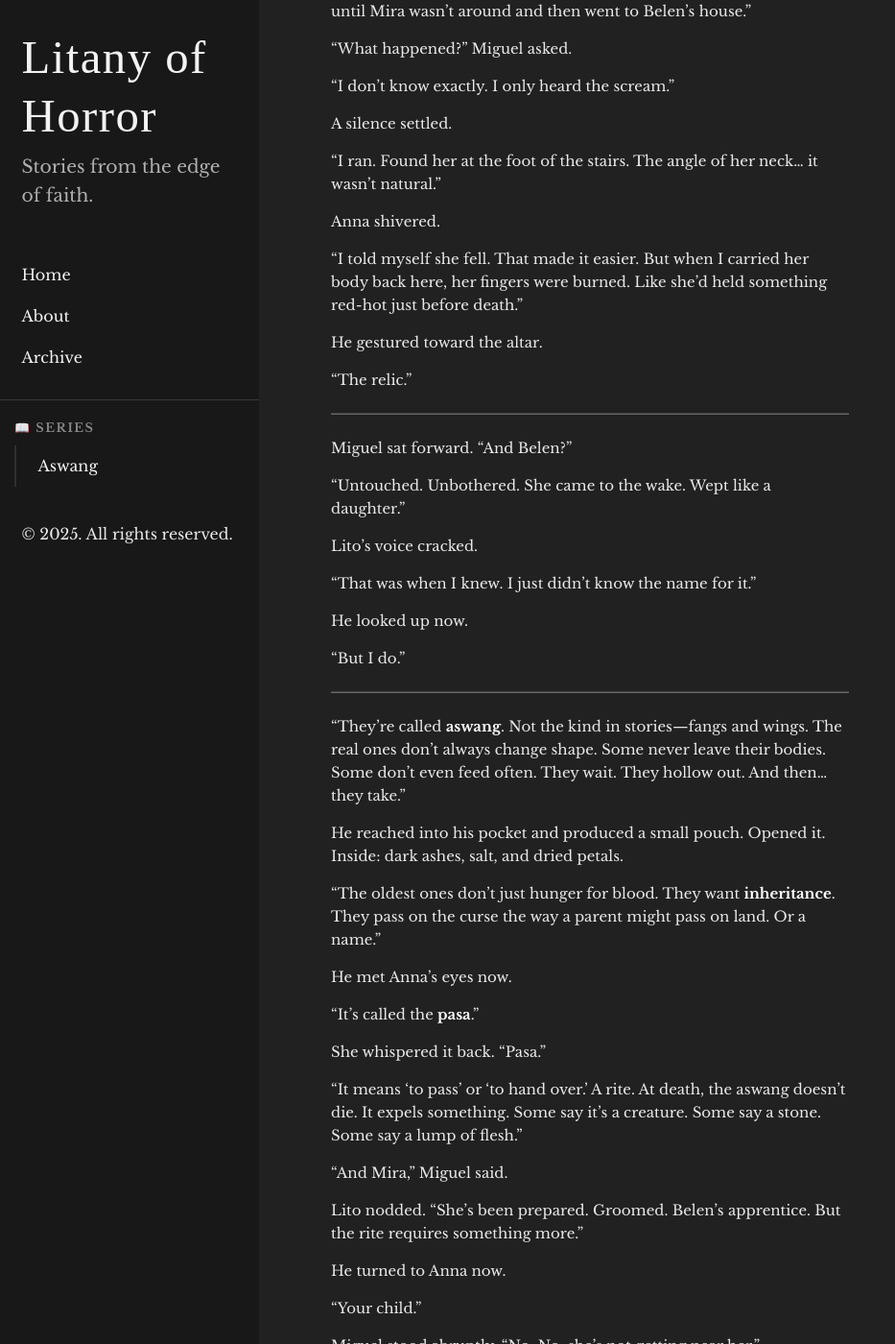
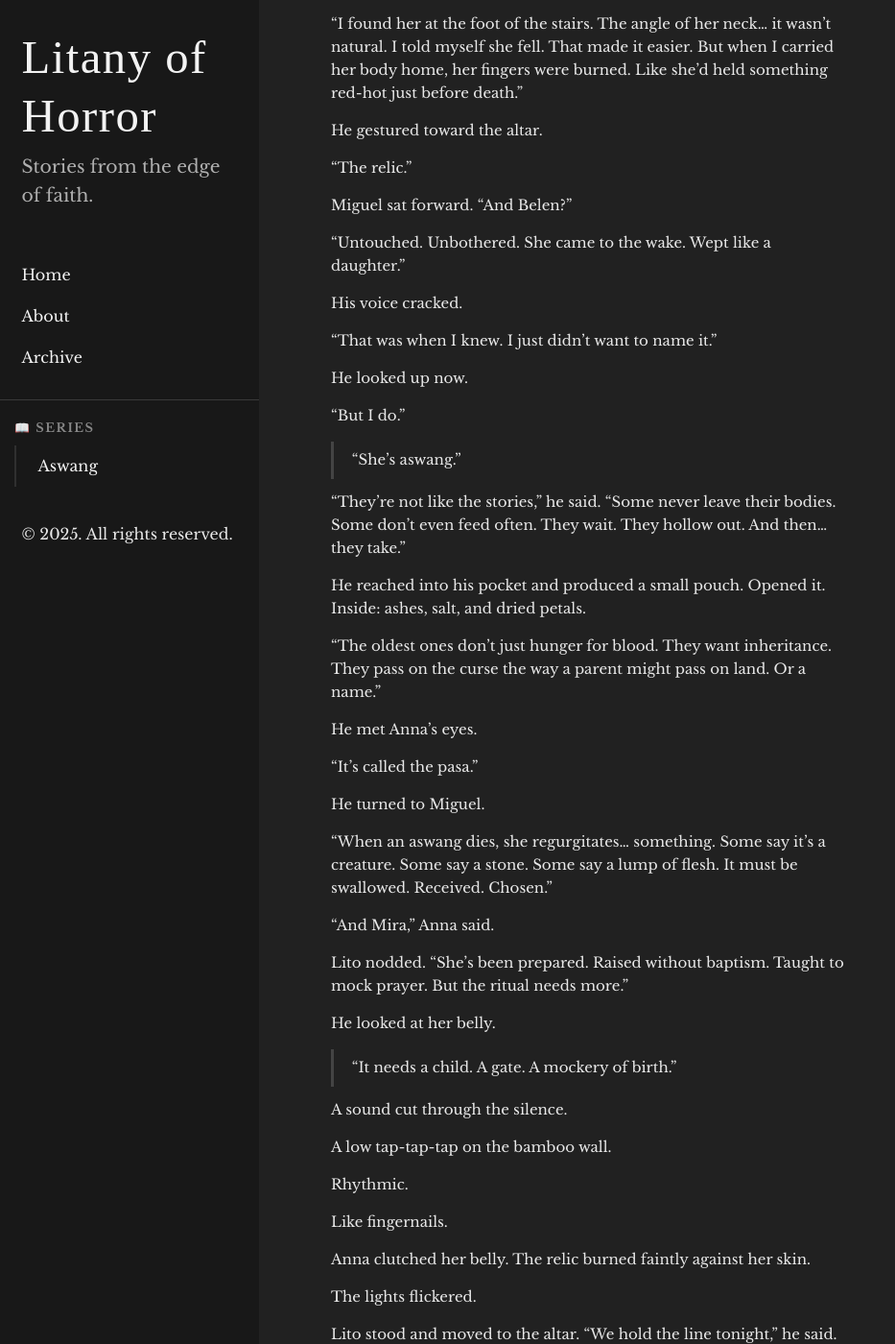
Before and after one commit to fearfulsmtry/litany-of-horror, a Jekyll site: the page built from _posts/2025-08-05-aswang-part-iv.md, in a window 1280 px wide and 1400 px high, scrolled down 2983 px. Shown: the whole window at 96% size, without its empty margins (0-933 px from the left). Built offline with Jekyll 4.4.1, drawn with Linux system fonts in a browser that asks for light colours; some web fonts are replaced; some of the changed text lies outside the part shown.

Commit message:
edits to part iii and iv

```diff
--- a/_posts/2025-08-05-aswang-part-iv.md
+++ b/_posts/2025-08-05-aswang-part-iv.md
@@ -46,10 +46,11 @@
 >
 > _I keep the relic hidden now. In case I grow too weak to speak aloud._
 >
-> _I light a candle for Anna every Sunday. She’s far, but the Lord is farther and still hears me._
+> _I light a candle for my dear apong Anna every Sunday. She’s far, but the Lord is farther and still hears me._
 >
 > _If I don’t see her again, may the angels bring her comfort. I don’t know if she believes anymore._
-> _But belief is a gift. Sometimes it skips a generation. But the flame can still catch._
+>
+> _Faith is a gift. Sometimes the embers feel cold. But the flame can still catch._
 
 Anna stopped reading.
 
@@ -95,27 +96,21 @@
 
 ---
 
-They gathered in the sala just after dusk.
+That night, they gathered in the sala.
 
 No one needed to say why.
 
-Miguel finished laying the last of the salt line. Anna lit the candles at the four corners again. And Lito, after locking the door with trembling fingers, took a worn wooden chair and sat with his hands folded over a small bottle of holy water.
-
-He looked older tonight.
-
-But his eyes were clear.
+Miguel laid the last of the salt line. Anna lit the candles. Lito locked the door with trembling fingers and sat in the wooden chair beside the altar, holy water in his lap, eyes shadowed but steady.
 
 “We’ve waited long enough,” he said. “You need to know what we’re facing.”
 
 The candlelight trembled slightly.
 
----
-
 “I didn’t believe my mother at first,” he began. “I thought it was grief talking. Belen had returned, yes—but people return. Strange doesn’t mean cursed.”
 
 He paused. Rubbed the corner of his eye.
 
-“But then the stillbirths started. Quiet ones. No mourning. No questions. Some mothers grew pale. Distant. Some disappeared altogether.”
+“But then the stillbirths started. Quiet ones. No mourning. No questions. Some mothers grew pale. Some disappeared altogether.”
 
 He looked at Anna.
 
@@ -127,71 +122,51 @@
 
 A silence settled.
 
-“I ran. Found her at the foot of the stairs. The angle of her neck… it wasn’t natural.”
-
-Anna shivered.
-
-“I told myself she fell. That made it easier. But when I carried her body back here, her fingers were burned. Like she’d held something red-hot just before death.”
+“I found her at the foot of the stairs. The angle of her neck… it wasn’t natural. I told myself she fell. That made it easier. But when I carried her body home, her fingers were burned. Like she’d held something red-hot just before death.”
 
 He gestured toward the altar.
 
 “The relic.”
 
----
-
 Miguel sat forward. “And Belen?”
 
 “Untouched. Unbothered. She came to the wake. Wept like a daughter.”
 
-Lito’s voice cracked.
+His voice cracked.
 
-“That was when I knew. I just didn’t know the name for it.”
+“That was when I knew. I just didn’t want to name it.”
 
 He looked up now.
 
 “But I do.”
 
----
+> “She’s aswang.”
 
-“They’re called **aswang**. Not the kind in stories—fangs and wings. The real ones don’t always change shape. Some never leave their bodies. Some don’t even feed often. They wait. They hollow out. And then… they take.”
+“They’re not like the stories,” he said. “Some never leave their bodies. Some don’t even feed often. They wait. They hollow out. And then… they take.”
 
-He reached into his pocket and produced a small pouch. Opened it. Inside: dark ashes, salt, and dried petals.
+He reached into his pocket and produced a small pouch. Opened it. Inside: ashes, salt, and dried petals.
 
-“The oldest ones don’t just hunger for blood. They want **inheritance**. They pass on the curse the way a parent might pass on land. Or a name.”
+“The oldest ones don’t just hunger for blood. They want inheritance. They pass on the curse the way a parent might pass on land. Or a name.”
 
-He met Anna’s eyes now.
+He met Anna’s eyes.
 
-“It’s called the **pasa**.”
+“It’s called the pasa.”
 
-She whispered it back. “Pasa.”
+He turned to Miguel.
 
-“It means ‘to pass’ or ‘to hand over.’ A rite. At death, the aswang doesn’t die. It expels something. Some say it’s a creature. Some say a stone. Some say a lump of flesh.”
+“When an aswang dies, she regurgitates… something. Some say it’s a creature. Some say a stone. Some say a lump of flesh. It must be swallowed. Received. Chosen.”
 
-“And Mira,” Miguel said.
+“And Mira,” Anna said.
 
-Lito nodded. “She’s been prepared. Groomed. Belen’s apprentice. But the rite requires something more.”
+Lito nodded. “She’s been prepared. Raised without baptism. Taught to mock prayer. But the ritual needs more.”
 
-He turned to Anna now.
+He looked at her belly.
 
-“Your child.”
-
-Miguel stood abruptly. “No. No, she’s not getting near her.”
-
-“She doesn’t need to,” Lito said softly. “She only needs to **claim** the child. To bind it spiritually. Through fear. Through blood. Or…”
-
-He trailed off.
-
-“…through invitation.”
-
-Anna paled. “She tried. She came in my mother’s voice.”
-
-Lito nodded slowly. “They don’t always break in. Sometimes they’re _let_ in.”
-
----
+> “It needs a child. A gate. A mockery of birth.”
 
 A sound cut through the silence.
 
-A **low tap-tap-tap** on the bamboo slats of the wall.
+A low tap-tap-tap on the bamboo wall.
 
 Rhythmic.
 
@@ -207,35 +182,31 @@
 
 Anna began the first Hail Mary she had said aloud in years.
 
-> _“Hail Mary, full of grace…”_
+> “Hail Mary, full of grace…”
 
 From the window—
 
 A whisper.
 
-> _“Anak… open the door… it’s Mama…”_
+> “Anak… open the door… it’s Mama…”
 
 The candles flared violently.
 
-The relic _burned hot_.
+The relic burned hot.
 
-And from beneath the front door, **black smoke** began to curl inward, tendrils reaching like fingers.
+And from beneath the front door, black smoke began to curl inward, tendrils reaching like fingers.
 
----
+Lito stepped forward and flung the holy water down.
 
-Miguel stepped forward and flung the holy water down.
-
-> _“In the name of Jesus Christ, be gone.”_
+> “In the name of Jesus Christ, be gone.”
 
 The smoke hissed. Retreated.
 
-And in the darkness, they heard her voice again—calm, maternal, **starving**:
+And in the darkness, they heard her voice again—calm, maternal, starving:
 
-> _“You can’t keep what was never blessed.”_
+> “You can’t keep what was never blessed.”
 
 Then silence.
-
----
 
 The candles steadied.
 
@@ -245,144 +216,12 @@
 
 But Lito’s face was pale. And his voice was grim.
 
-> “That was not a visit. That was the first call of the rite.”
+> “That was not a visit.
+>  That was the first call of the rite.”
 
 ---
 
-**“I didn’t believe her at first,”** Lito said. His voice was low, but steady—like he was finally letting a stone fall from his hands.
-“Ma would say things in her last years. She was gentle, always, but there was a change. She prayed more. Slept less. She watched Belen like she was waiting for something.”
-
-He exhaled.
-
-“She was.”
-
-Anna and Miguel sat on the edge of the woven sofa. The baby was quiet inside her, but her palms were damp, her pulse ticking behind her ears.
-
-“What is Belen?” Miguel asked, already knowing the answer, already bracing against it.
-
-Lito looked directly at him.
-
-> “She’s **aswang**.”
-
----
-
-He let the word sit in the room.
-
-Anna felt the old stories flare up from childhood—long tongues, flying torsos, intestines like black vines—but this didn’t feel like that. It felt… smaller. Closer. Like Belen had been slowly stepping across a line none of them could see.
-
-“She didn’t always show it,” Lito said. “They never do. But she stopped aging long ago. And babies born in her care—some didn’t cry. Some didn’t survive. There was a year when every child she touched came sick.”
-
-He turned to Anna.
-
-“Your lola started keeping a list. Quietly. The names. The mothers. Who lived. Who didn’t.”
-
-Anna swallowed. “And Mira?”
-
-Lito nodded. “Taken in as an orphan. Raised with no baptism. No sacraments. Nothing holy in that home.”
-
-He paused. Looked toward the door, then back.
-
-“I think Belen’s dying. Whatever sustains her—it’s running thin. And she needs to pass it on.”
-
-Miguel tensed. “Pass what on?”
-
-Lito closed his eyes briefly.
-
-> “The **pasa**. A spiritual inheritance. Demonic, parasitic. When an aswang dies, she regurgitates… something. Some say it’s a creature. Some say a stone. Some say a lump of blood, still warm.”
-
-> “It must be _swallowed_. Received. Chosen.”
-
-> “If it’s accepted, the power continues. The hunger continues.”
-
-Anna felt a deep cold settle behind her ribs.
-
-“She’s grooming Mira to take it,” Lito said. “But the ritual won’t work unless it’s rooted in a birth. A… mockery of baptism. A perverse rite of blood and flesh.”
-
-“And that’s why she wants—” Miguel stopped, voice caught in his throat.
-
-Anna placed a hand on her belly.
-
-Lito nodded.
-
-> “She wants your child to be part of the inheritance. Not devoured—_claimed_. Twisted into the ritual. Consecrated to darkness.”
-
-Silence.
-
-Then Lito added, almost in a whisper:
-
-> “Your mother was taken too. Not by death. By silence. By thinking these things were just stories.
-> Your lola died _fighting_. She didn’t fall.
-> She confronted Belen—alone. And she paid for it.”
-
----
-
-The candle at the center of the altar flickered wildly.
-
-Miguel stood.
-
-“What do we do?”
-
-Lito looked at him.
-
-And for the first time, smiled—not with joy, but with recognition.
-
-> “Now,” he said, standing slowly, “we **pray**. And we prepare.”
-
----
-
-Outside, something scraped along the tin roof.
-
-Then silence.
-
-Then:
-
-A soft, high **whisper**, just outside the window.
-
-A woman’s voice. Familiar.
-
-**“Anak... let me in. It’s Mama. I brought your old blanket. You’re cold, aren’t you?”**
-
-Anna’s lips parted.
-
-It was **Teresa’s voice**.
-
-Her mother’s voice.
-
-Her hands trembled.
-
-Lito grabbed her wrist—firmly.
-
-“It’s not her,” he said. “It _uses_ memory. It speaks in longing.”
-
-Miguel was already at the window, holding the holy water.
-
-He looked out.
-
-Saw nothing.
-
-But then, for the briefest moment, **a long hand pressed against the glass**.
-
-Not clawed. Not monstrous.
-
-Just pale.
-
-Too pale.
-
-Then it melted back into the dark.
-
----
-
-Miguel turned to Lito.
-“Will it stop?”
-
-Lito shook his head.
-
-> “No.
-> It’s only begun.”
-
----
-
-#### **Belen - Bungtod, 1967**
+#### **Belen - Bungtod, 1969**
 
 ---
 
```
Also changed, not shown: _posts/2025-08-05-aswang-part-iii.md (+2 -2 lines).
